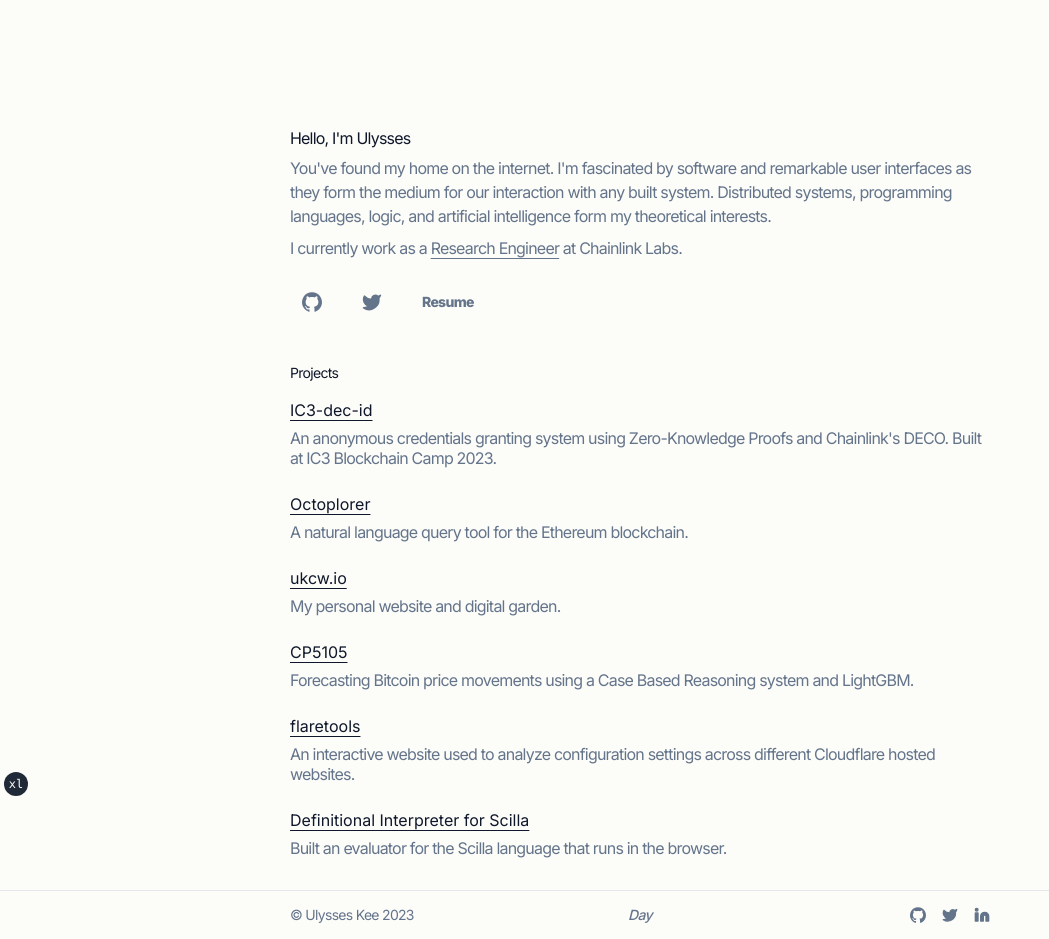
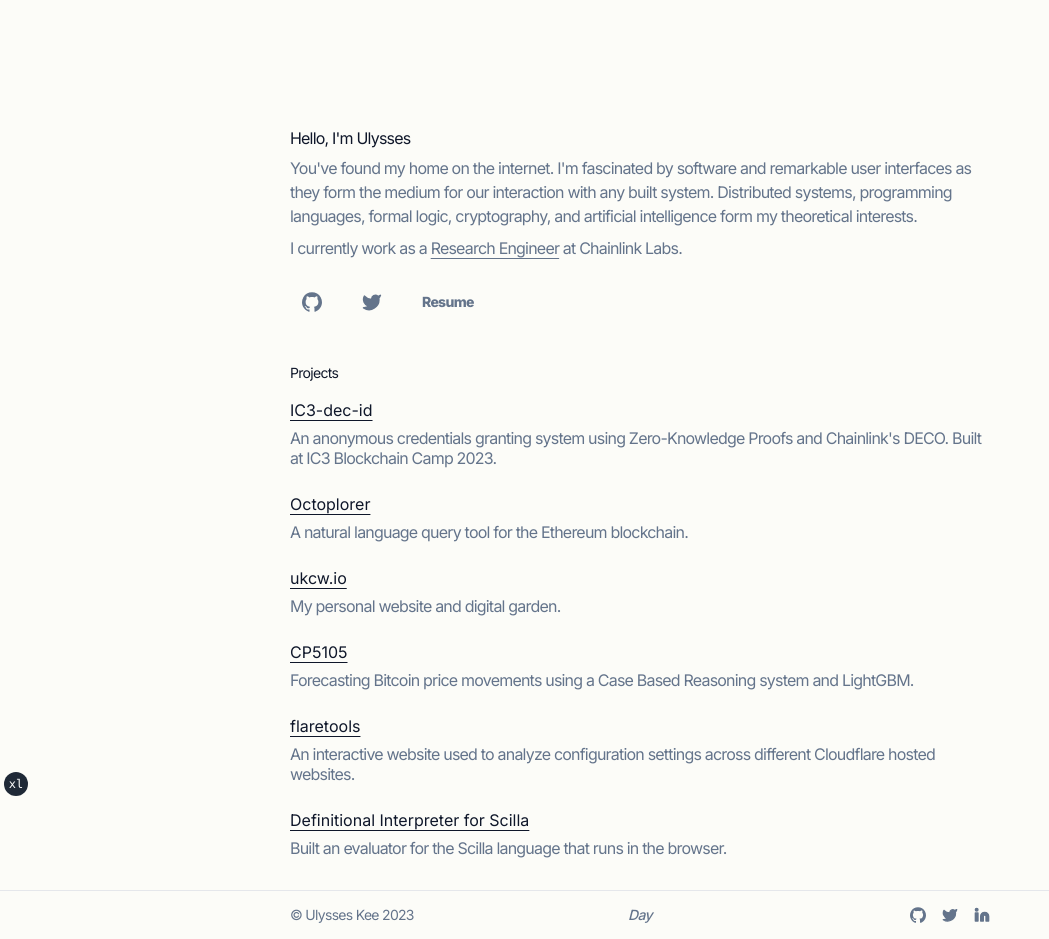
Before and after one commit to ukcw/ukcw.io, a Next.js app: page / in a window 1280 px wide. Shown: the whole page, without its empty margins (0-1049 px from the left). Built offline with nearby package versions, Linux system fonts and the light colour scheme.

Commit message:
update interests section

```diff
--- a/app/page.tsx
+++ b/app/page.tsx
@@ -32,12 +32,18 @@ export default function IndexPage() {
           Hello, I&apos;m Ulysses
         </h1>
         <p className="text-base tracking-tighter text-muted-foreground">
-          You&apos;ve found my home on the internet. I&apos;m fascinated by software and remarkable user interfaces as
-          they form the medium for our interaction with any built system. Distributed systems, programming languages,
-          logic, and artificial intelligence form my theoretical interests.
+          You&apos;ve found my home on the internet. I&apos;m fascinated by
+          software and remarkable user interfaces as they form the medium for
+          our interaction with any built system. Distributed systems,
+          programming languages, formal logic, cryptography, and artificial
+          intelligence form my theoretical interests.
         </p>
         <p className="text-base tracking-tighter text-muted-foreground">
-          I currently work as a <span className="underline underline-offset-4">Research Engineer</span> at Chainlink Labs.
+          I currently work as a{" "}
+          <span className="underline underline-offset-4">
+            Research Engineer
+          </span>{" "}
+          at Chainlink Labs.
         </p>
       </div>
       <div className="flex gap-4">
@@ -78,9 +84,7 @@ export default function IndexPage() {
         </Link>
       </div>
       <div className="flex flex-col gap-4 pt-5">
-        <h2 className="text-sm leading-tight tracking-tighter">
-          Projects
-        </h2>
+        <h2 className="text-sm leading-tight tracking-tighter">Projects</h2>
         {siteConfig.projects?.length ? (
           <nav className="flex flex-col gap-6">
             {siteConfig.projects?.map(
```
